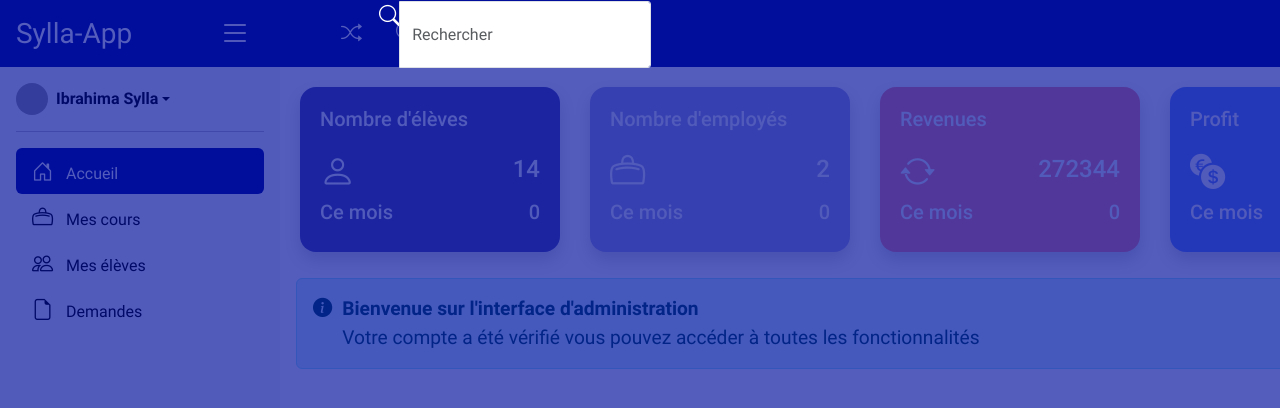
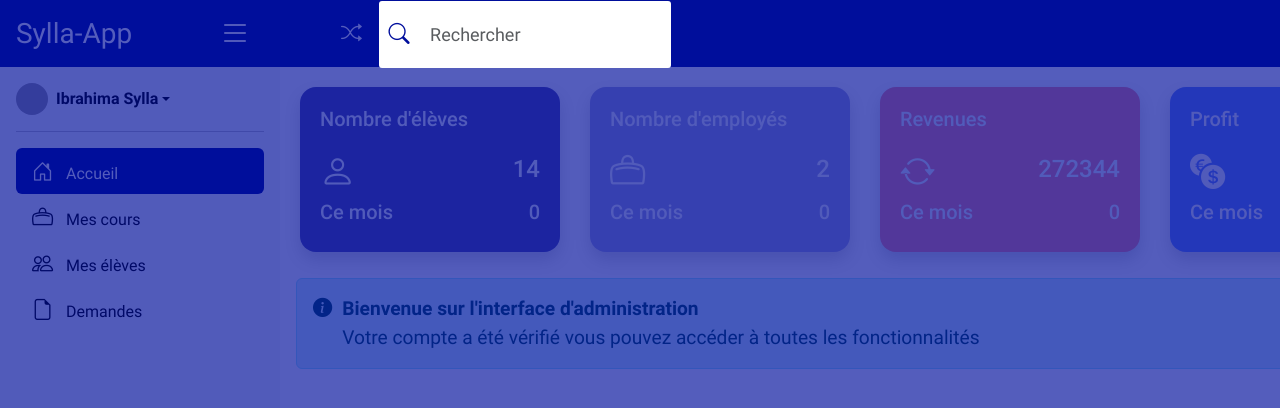
Before and after one commit to isyll/fil-rouge-snt, an Angular app in the folder webapp/: page / in a window 1280 px wide. Both pictures are taken after a click on the button 406 px from the left and 33 px from the top of the page. Shown: the top 408 px of the page. Built offline with nearby package versions, Linux system fonts and the light colour scheme; grey boxes are pictures that could not be loaded.

Commit message:
amélioration affichage bouton de recherche

```diff
--- a/webapp/src/app/components/navbar/navbar.component.html
+++ b/webapp/src/app/components/navbar/navbar.component.html
@@ -20,7 +20,9 @@
         <form class="d-flex" role="search">
           <div class="search-box">
             <div class="input-group mb-3">
-              <span>
+              <span
+                class="search-btn d-flex align-items-center justify-content-center"
+              >
                 <i class="bi bi-search icon"></i>
               </span>
               <input
--- a/webapp/src/app/components/navbar/navbar.component.scss
+++ b/webapp/src/app/components/navbar/navbar.component.scss
@@ -10,13 +10,28 @@ i.icon {
       position: absolute;
       top: 0;
       left: 0;
-      width: 280px;
+      width: 300px;
       display: none;
       z-index: 1000;
+      .search-btn {
+        border-bottom-left-radius: 3px;
+        border-top-left-radius: 3px;
+        background-color: white;
+        width: 40px;
+        border: none;
+        cursor: pointer;
+        padding: 16px;
+        .icon {
+          color: var(--bs-primary);
+        }
+      }
+      input.form-control {
+        font-size: large;
+        height: 67px;
+        border: none;
+        box-shadow: none;
+      }
     }
-  }
-  input.form-control {
-    height: 67px;
   }
   .btn {
     padding: 16px;
```
